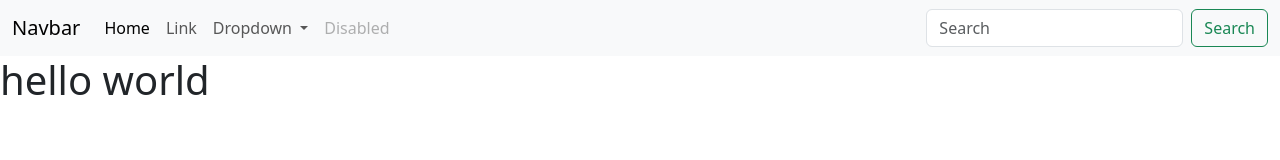
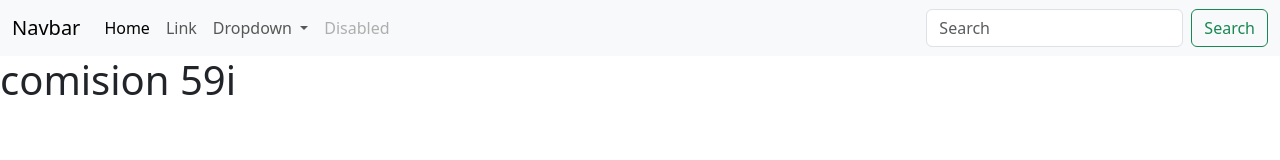
Before and after one commit to matiiiastorres/Comision-59i, a plain HTML site: page index.html in a window 1280 px wide. Drawn offline with nearby package versions, Linux system fonts and the light colour scheme.

Commit message:
Update index.html
cambien h1 hello world  por comision 59i

```diff
--- a/index.html
+++ b/index.html
@@ -45,7 +45,7 @@
   </div>
 </nav>
 
-    <h1>hello world</h1>
+    <h1>comision 59i</h1>
 
 
 
```
